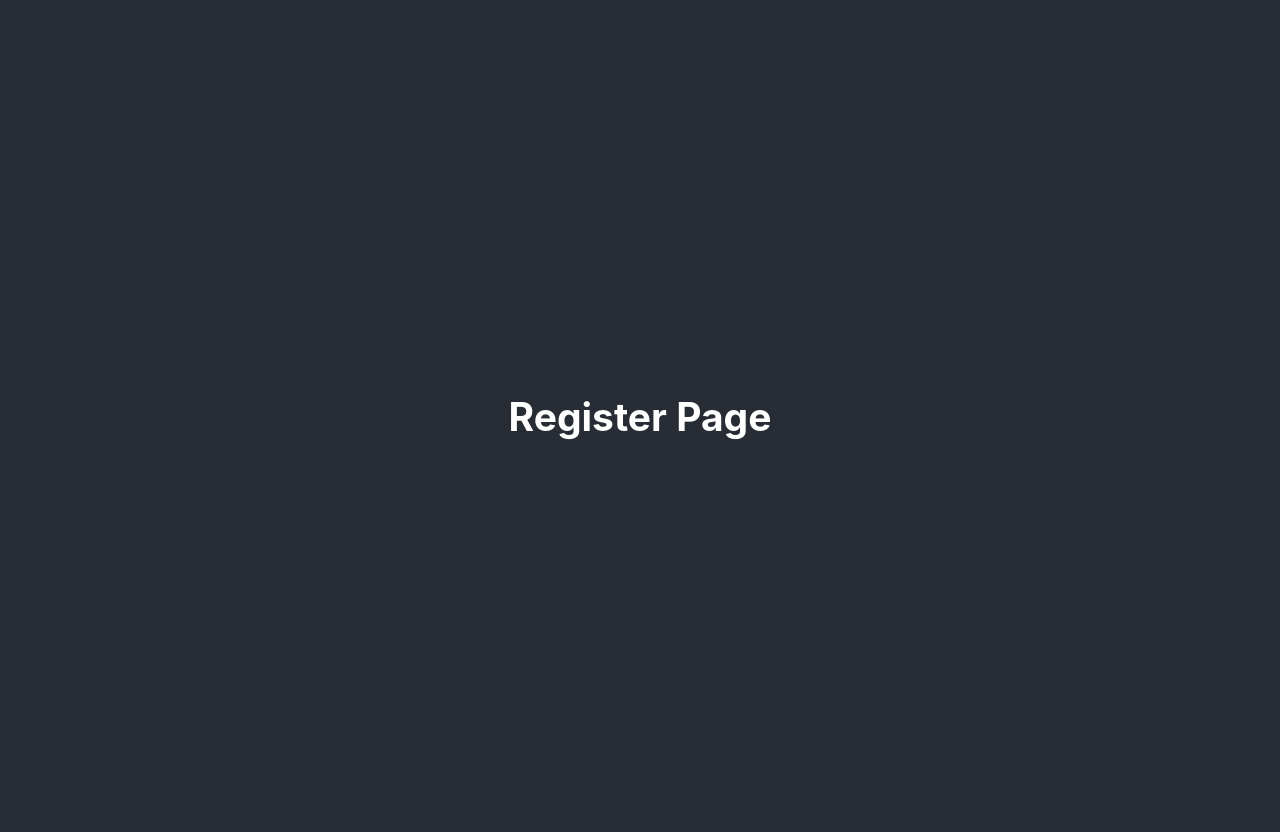
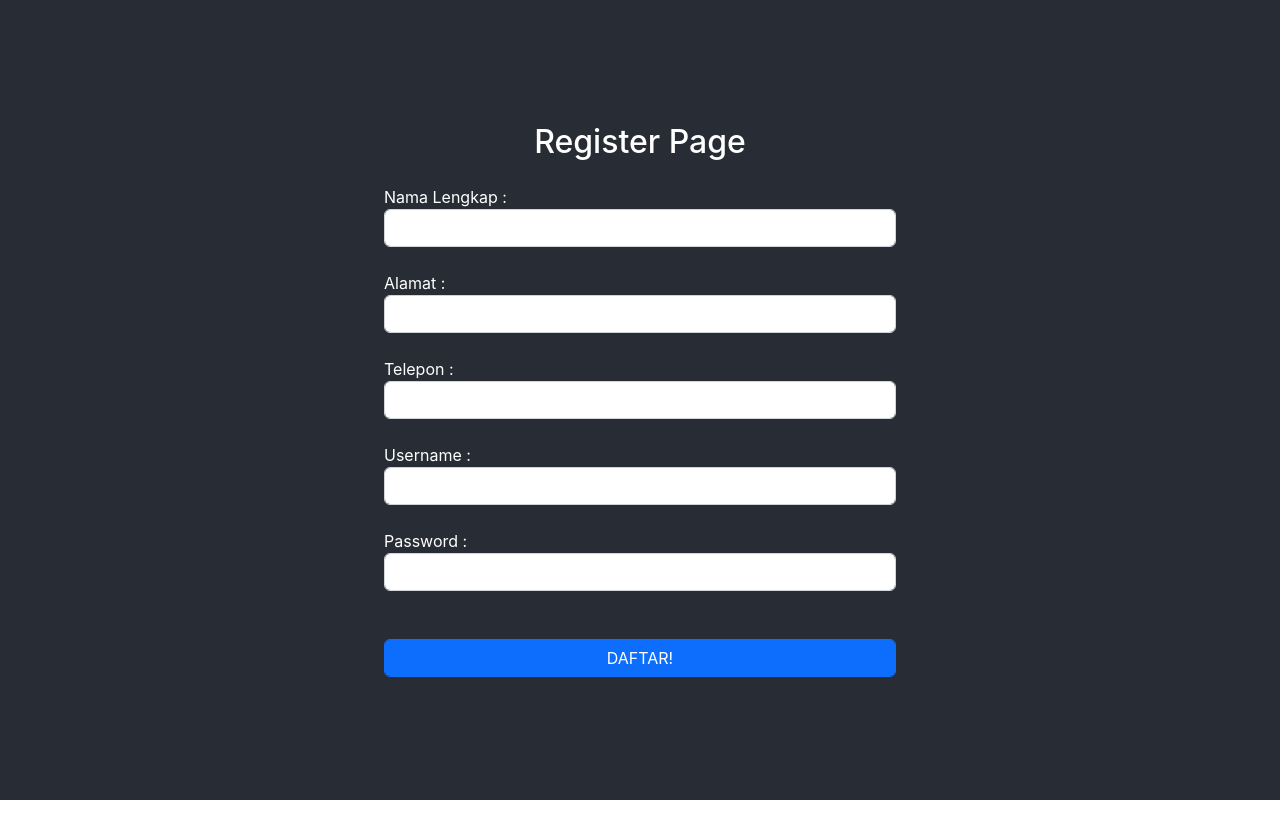
Before and after one commit to cheppy9/testing, a React (Create React App) app: page /register in a window 1280 px wide. After the commit the page ends 800 px from the top, so only its background shows below. Built offline with nearby package versions, Linux system fonts and the light colour scheme.

Commit message:
login & register view

```diff
--- a/public/index.html
+++ b/public/index.html
@@ -3,6 +3,12 @@
   <head>
     <meta charset="utf-8" />
     <link rel="icon" href="%PUBLIC_URL%/favicon.ico" />
+    <link
+      rel="stylesheet"
+      href="https://cdn.jsdelivr.net/npm/bootstrap@5.2.0-beta1/dist/css/bootstrap.min.css"
+      integrity="sha384-0evHe/X+R7YkIZDRvuzKMRqM+OrBnVFBL6DOitfPri4tjfHxaWutUpFmBp4vmVor"
+      crossorigin="anonymous"
+    />
     <meta name="viewport" content="width=device-width, initial-scale=1" />
     <meta name="theme-color" content="#000000" />
     <meta
--- a/src/App.css
+++ b/src/App.css
@@ -36,3 +36,9 @@
     transform: rotate(360deg);
   }
 }
+
+.box-form {
+  font-size: medium;
+  margin-top: 1rem;
+  width: 40%;
+}
--- a/src/routes/login.js
+++ b/src/routes/login.js
@@ -4,6 +4,18 @@ function Login() {
   return (
     <main style={{ padding: "1rem 0" }} className="App-header">
       <h2>Login Page</h2>
+
+      <form className="box-form">
+        <label fot="username">Username :</label>
+        <input type="text" id="username" className="form-control" />
+        <br/>
+
+        <label fot="username">Password :</label>
+        <input type="password" id="password" className="form-control" />
+        <br/><br/>
+
+        <button type="submit" className='btn btn-primary form-control'>MASUK!</button>
+      </form>
     </main>
   );
 }
--- a/src/routes/register.js
+++ b/src/routes/register.js
@@ -4,6 +4,30 @@ function Register() {
   return (
     <main style={{ padding: "1rem 0" }} className="App-header">
       <h2>Register Page</h2>
+
+      <form className="box-form">
+        <label fot="nama_lengkap">Nama Lengkap :</label>
+        <input type="text" id="nama_lengkap" className="form-control" />
+        <br/>
+
+        <label fot="alamat">Alamat :</label>
+        <input type="text" id="alamat" className="form-control" />
+        <br/>
+
+        <label fot="telepon">Telepon :</label>
+        <input type="text" id="telepon" className="form-control" />
+        <br/>
+
+        <label fot="username">Username :</label>
+        <input type="text" id="username" className="form-control" />
+        <br/>
+
+        <label fot="username">Password :</label>
+        <input type="password" id="password" className="form-control" />
+        <br/><br/>
+
+        <button type="submit" className='btn btn-primary form-control'>DAFTAR!</button>
+      </form>
     </main>
   );
 }
```
